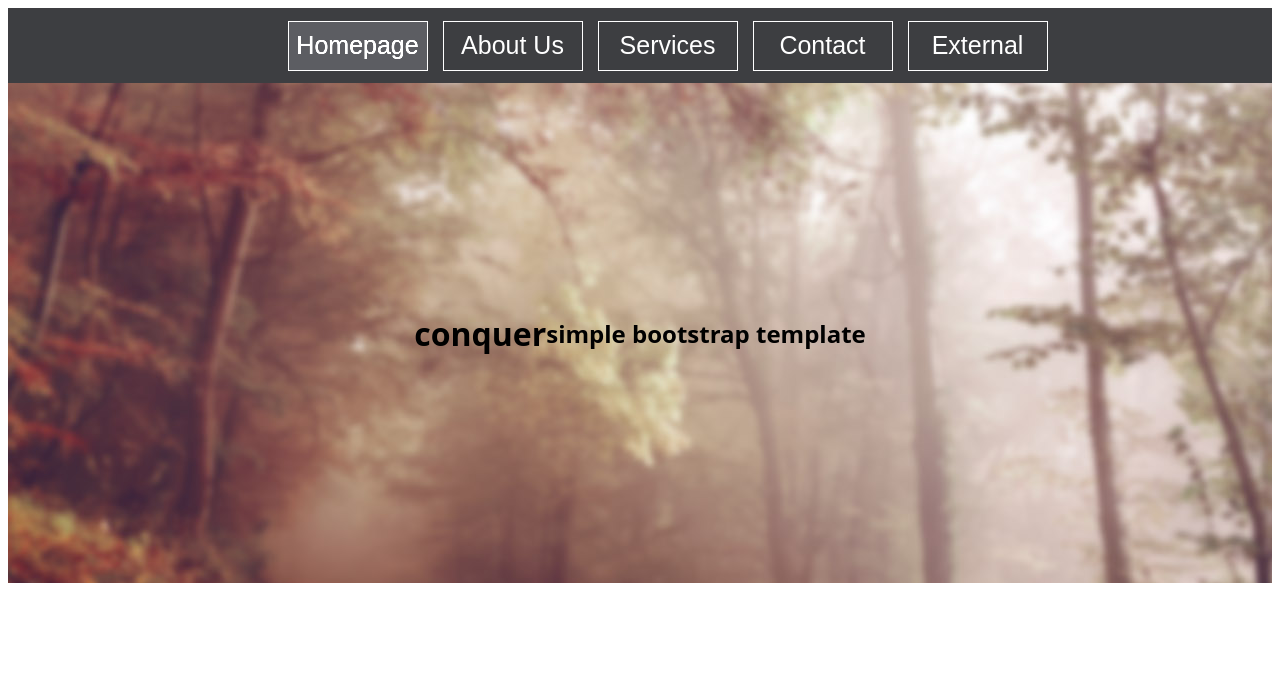
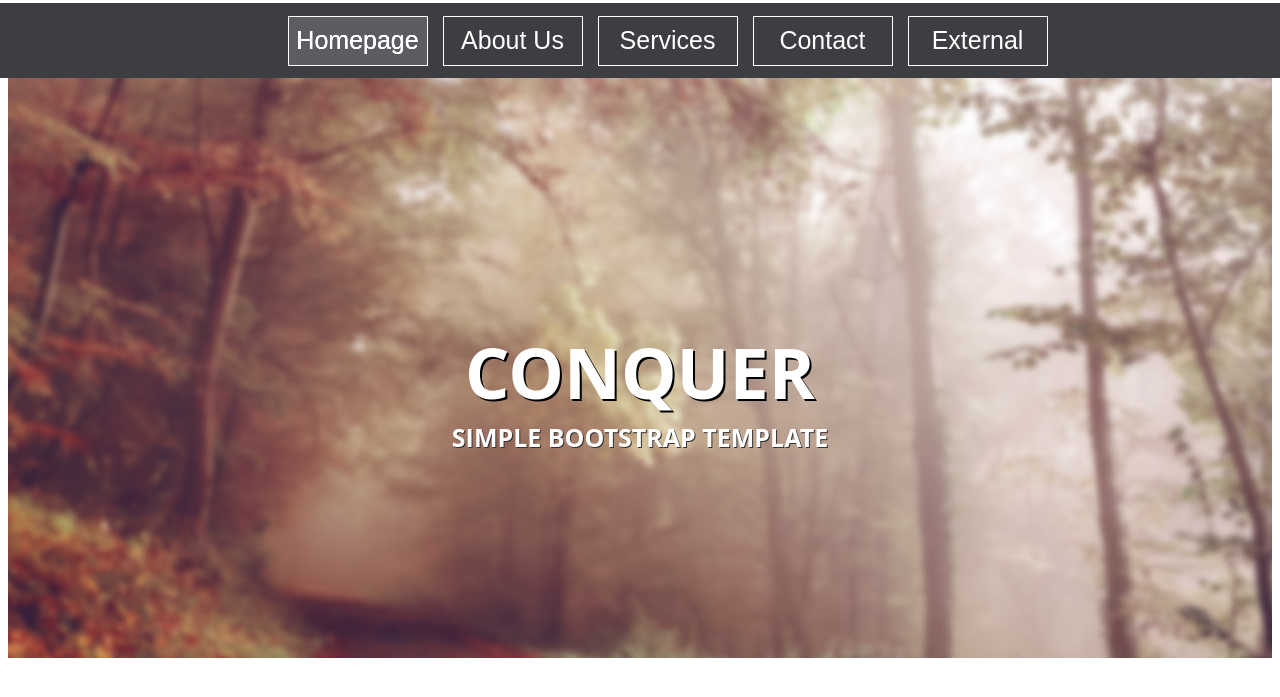
Before and after one commit to GreatDeveloper66/voyage-prework-tier1-adams, a PHP site: page / in a window 1280 px wide. Shown: the top 697 px of the page. Run offline with PHP 8.4, Linux system fonts and the light colour scheme; some libraries are stand-ins or nearby versions.

Commit message:
Adjusted background banner picture

```diff
--- a/index.css
+++ b/index.css
@@ -4,6 +4,7 @@ body {
 	font-family: "Open Sans", Helvetica, Arial, sans-serif;
 }
 
+/*
 header {
 	display: flex;
 	flex-direction: column;
@@ -12,6 +13,19 @@ header {
 	background-color: #3d3e41;
 	height: 75px;
 	position: sticky;
+}
+*/
+header {
+	display: flex;
+	flex-direction: column;
+	align-items: flex-end;
+	width: 100%;
+	height: 650px;
+	background: url("bg-1.jpg") no-repeat fixed center;
+}
+
+header menu {
+	background-color: #3d3e41;
 }
 
 header button.navbutton {
@@ -45,6 +59,9 @@ i:hover {
 
 menu.navmenu {
 	display: none;
+	height: 75px;
+	width: 100%;
+	margin-top: -5px;
 }
 
 menu.collapsemenu {
@@ -62,24 +79,41 @@ i#accordian {
 	display: flex;
 }
 
-div.topbanner {
-	display: flex;
-	justify-content: center;
-	align-items: center;
-	width: 100%;
-	height: 500px;
-	background: url("bg-1.jpg") no-repeat fixed center;
+div.titleblock {
+	margin: auto;
+	text-align: center;
+	color: #fff;
+	text-transform: uppercase;
+
+}
+
+div.titleblock h1 {
+	font-size: 70px;
+	text-shadow: 2px 2px #000;
+	margin-bottom: 0px;
+}
+
+div.titleblock h2 {
+	font-size: 25px;
+	text-shadow: 1px 1px #333;
+	margin-top: 0px;
 }
 
 @media only screen and (min-width: 768px) {
 	header {
-		flex-direction: row;
+		flex-direction: column;
 		align-items: center;
-		justify-content: center;
+		justify-content: flex-start;
+	}
+
+	div.titleblock {
+		margin: auto;
 	}
 
 	menu.navmenu {
 		display: flex;
+		justify-content: center;
+		align-items: center;
 	}
 
 	menu.collapsemenu {
--- a/index.html
+++ b/index.html
@@ -58,12 +58,17 @@
 				</button>
 			</a>
 		</menu>
+		<div class="titleblock">
+			<h1>conquer</h1>
+			<h2>simple bootstrap template</h2>
+
+		</div>
+
 	</header>
 	<main>
-		<div class="topbanner">
-			<h1>conquer</h1>
-			<h2>simple bootstrap template</h2>
-		</div>
+
+
+
 	</main>
 	<footer>
 
```
